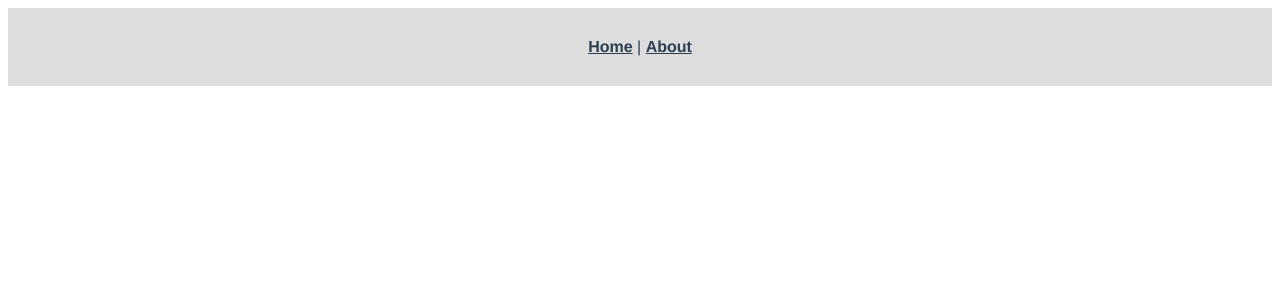
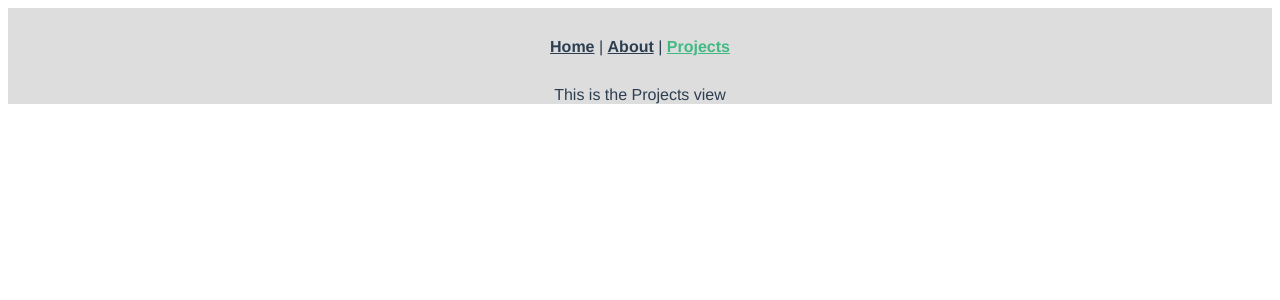
Before and after one commit to sctlcd/vue-threejs-first-app, a Vue app: page /#/projects in a window 1280 px wide. Before the commit this address had no page. Shown: the top 300 px of the page. Built offline with nearby package versions, Linux system fonts and the light colour scheme.

Commit message:
add Projects route

```diff
--- a/src/App.vue
+++ b/src/App.vue
@@ -1,7 +1,8 @@
 <template>
   <nav>
     <router-link to="/">Home</router-link> |
-    <router-link to="/about">About</router-link>
+    <router-link to="/about">About</router-link> |
+    <router-link to="/projects">Projects</router-link>
   </nav>
   <router-view />
 </template>
--- a/src/router/index.js
+++ b/src/router/index.js
@@ -1,5 +1,6 @@
 import { createRouter, createWebHashHistory } from "vue-router";
 import HomeView from "../views/HomeView.vue";
+import ProjectsView from "../views/ProjectsView.vue";
 
 const routes = [
   {
@@ -16,6 +17,11 @@ const routes = [
     component: () =>
       import(/* webpackChunkName: "about" */ "../views/AboutView.vue"),
   },
+  {
+    path: "/projects",
+    name: "Projects",
+    component: ProjectsView,
+  },
 ];
 
 const router = createRouter({
--- /dev/null
+++ b/src/views/ProjectsView.vue
@@ -0,0 +1,12 @@
+<template>
+  <div class="projects-section">This is the Projects view</div>
+</template>
+
+<script>
+export default {};
+</script>
+
+<style lang="scss" scoped>
+.projects-section {
+}
+</style>
```
